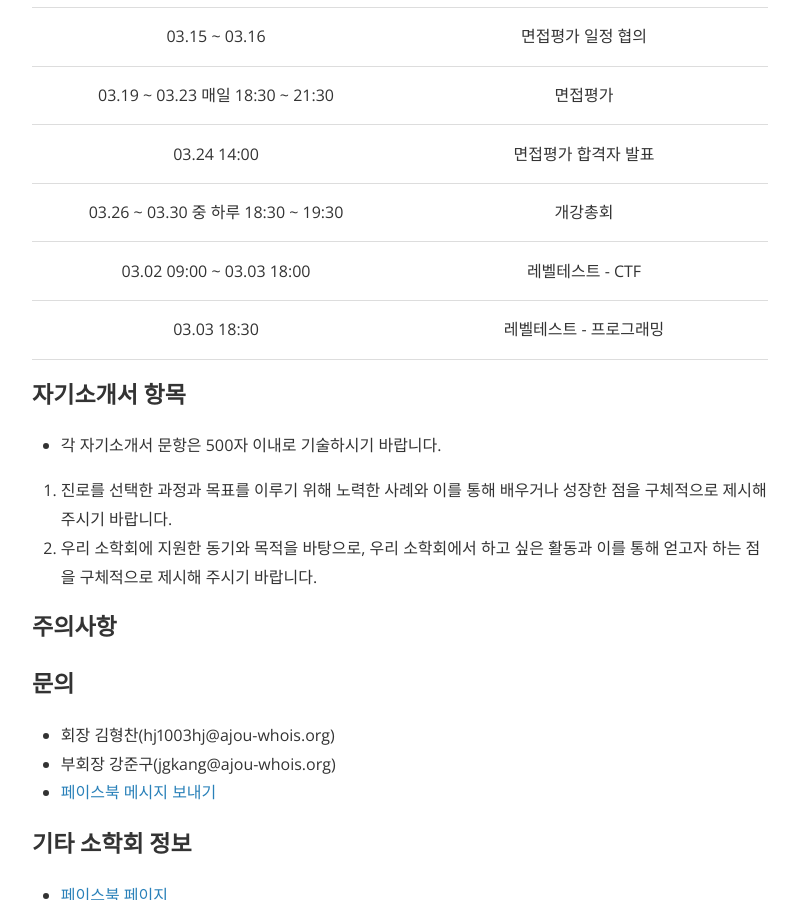
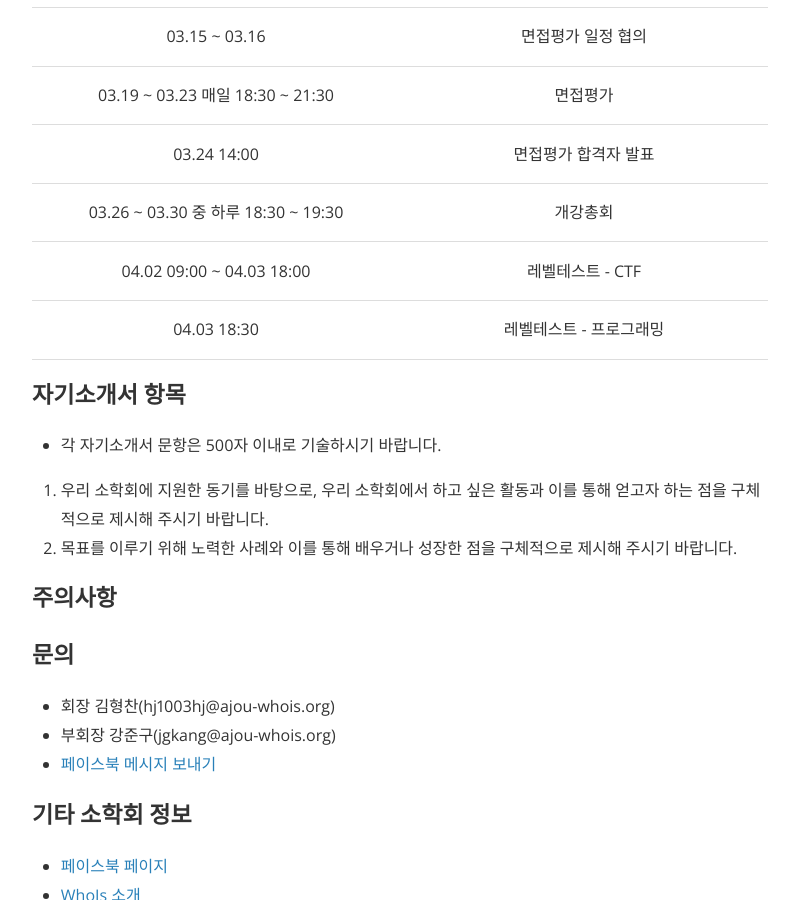
Before and after one commit to ajou-whois/ajou-whois.github.io, a Jekyll site: the page built from _posts/2018-02-26-2018-freshmen.md, in a window 1280 px wide and 900 px high, scrolled down 805 px. Shown: the whole window, without its empty margins (240-1039 px from the left). Built offline with Jekyll 4.4.1, drawn with Linux system fonts in a browser that asks for light colours; nearby versions of some CDN libraries.

Commit message:
Update 2018 Freshmen
Update Schedule
Update Coverletter

```diff
--- a/_posts/2018-02-26-2018-freshmen.md
+++ b/_posts/2018-02-26-2018-freshmen.md
@@ -24,15 +24,15 @@ tags: [notice, freshmen]
 | 03.19 ~ 03.23 매일 18:30 ~ 21:30 | 면접평가 |
 | 03.24 14:00 | 면접평가 합격자 발표 |
 | 03.26 ~ 03.30 중 하루 18:30 ~ 19:30 | 개강총회 |
-| 03.02 09:00 ~ 03.03 18:00 | 레벨테스트 - CTF |
-| 03.03 18:30 | 레벨테스트 - 프로그래밍 |
+| 04.02 09:00 ~ 04.03 18:00 | 레벨테스트 - CTF |
+| 04.03 18:30 | 레벨테스트 - 프로그래밍 |
 
 ### 자기소개서 항목
 
 * 각 자기소개서 문항은 500자 이내로 기술하시기 바랍니다.
 
-1. 진로를 선택한 과정과 목표를 이루기 위해 노력한 사례와 이를 통해 배우거나 성장한 점을 구체적으로 제시해 주시기 바랍니다.
-1. 우리 소학회에 지원한 동기와 목적을 바탕으로, 우리 소학회에서 하고 싶은 활동과 이를 통해 얻고자 하는 점을 구체적으로 제시해 주시기 바랍니다.
+1. 우리 소학회에 지원한 동기를 바탕으로, 우리 소학회에서 하고 싶은 활동과 이를 통해 얻고자 하는 점을 구체적으로 제시해 주시기 바랍니다.
+1. 목표를 이루기 위해 노력한 사례와 이를 통해 배우거나 성장한 점을 구체적으로 제시해 주시기 바랍니다.
 
 ### 주의사항
 
```
